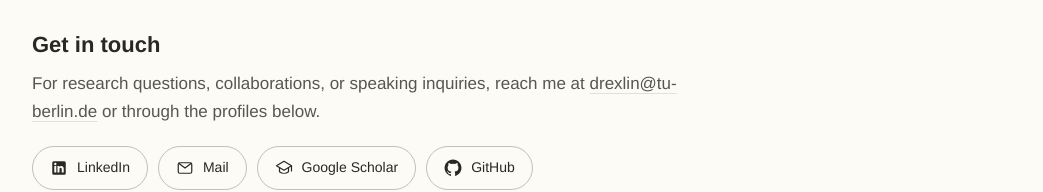
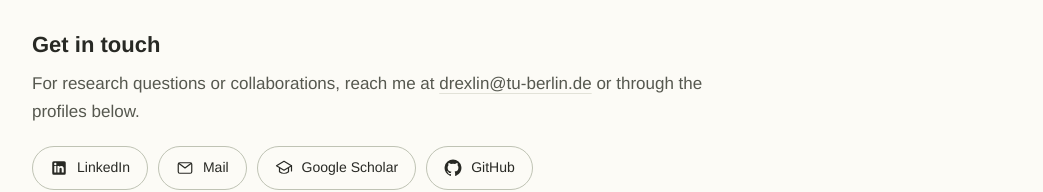
Before and after one commit to David-Drexlin/david-drexlin.github.io, a plain HTML site: page index.html in a window 1280 px wide. Shown: the part 628-820 px from the top of the page, without its empty margins (118-1161 px from the left). Drawn offline with Linux system fonts and the light colour scheme.

Commit message:
Remove speaking inquiries from contact section

```diff
--- a/index.html
+++ b/index.html
@@ -63,7 +63,7 @@
 </section>
 <section aria-labelledby="contact-title" class="section contact" id="contact">
 <h2 id="contact-title">Get in touch</h2>
-<p>For research questions, collaborations, or speaking inquiries, reach me at <a href="mailto:drexlin@tu-berlin.de">drexlin@tu-berlin.de</a> or through the profiles below.</p>
+<p>For research questions or collaborations, reach me at <a href="mailto:drexlin@tu-berlin.de">drexlin@tu-berlin.de</a> or through the profiles below.</p>
 <div aria-label="Contact and academic profiles" class="contact-links">
 <a class="contact-link" href="https://www.linkedin.com/in/daviddrexlin/"><svg aria-hidden="true" fill="currentColor" viewBox="0 0 24 24"><path d="M19 3H5a2 2 0 0 0-2 2v14a2 2 0 0 0 2 2h14a2 2 0 0 0 2-2V5a2 2 0 0 0-2-2ZM8.4 18H5.7V9.4h2.7ZM7.05 8.22a1.56 1.56 0 1 1 0-3.12 1.56 1.56 0 0 1 0 3.12ZM18.3 18h-2.69v-4.19c0-1-.02-2.28-1.39-2.28-1.39 0-1.6 1.08-1.6 2.2V18H9.94V9.4h2.57v1.17h.04a2.82 2.82 0 0 1 2.53-1.39c2.71 0 3.22 1.78 3.22 4.09Z"></path></svg><span>LinkedIn</span></a>
 <a aria-label="Email David Drexlin at drexlin@tu-berlin.de" class="contact-link" href="mailto:drexlin@tu-berlin.de"><svg aria-hidden="true" fill="none" stroke="currentColor" stroke-linecap="round" stroke-linejoin="round" stroke-width="1.6" viewBox="0 0 24 24"><rect height="14" rx="2" width="18" x="3" y="5"></rect><path d="m4 6 8 6 8-6"></path></svg><span>Mail</span></a>
```
